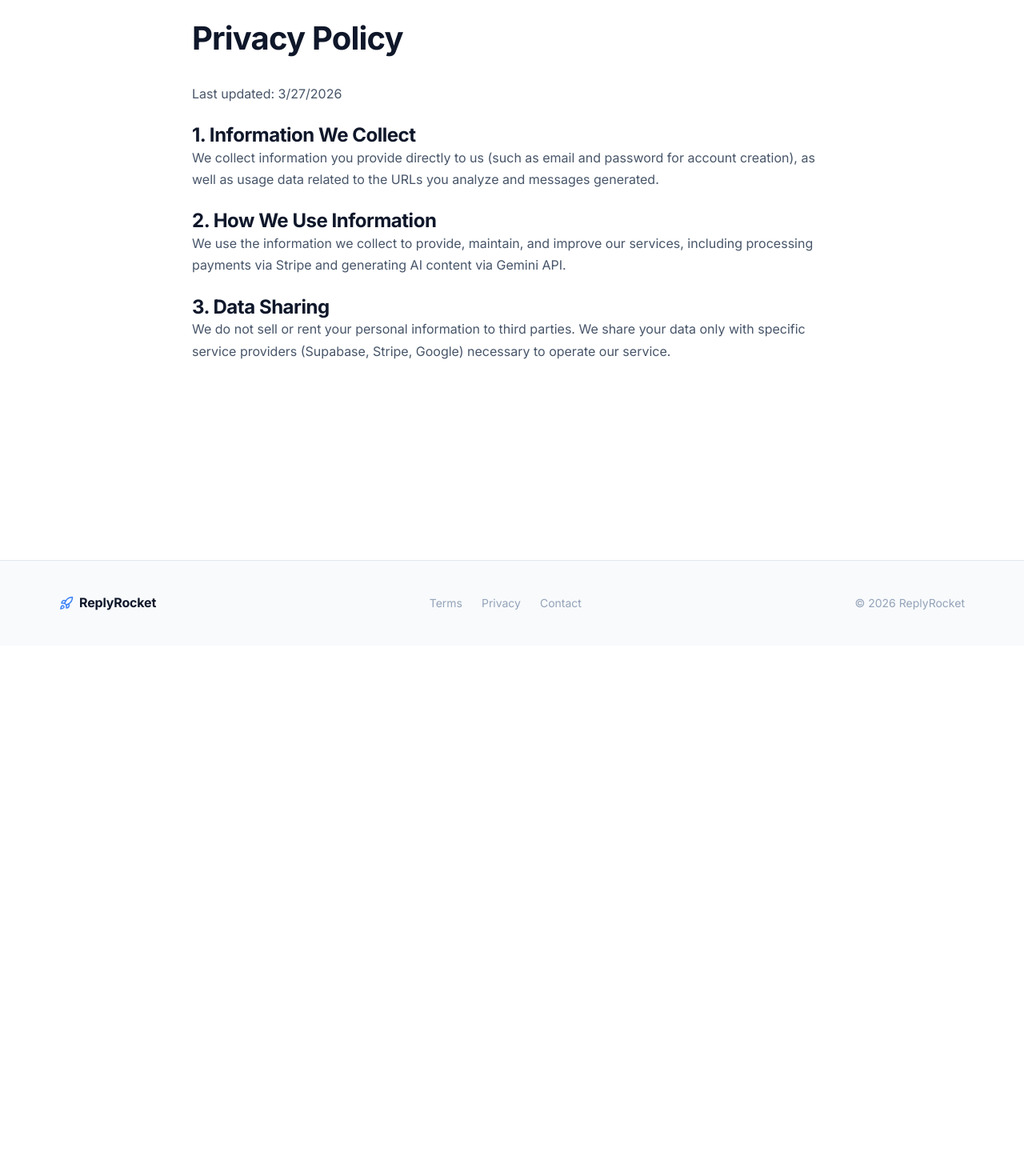
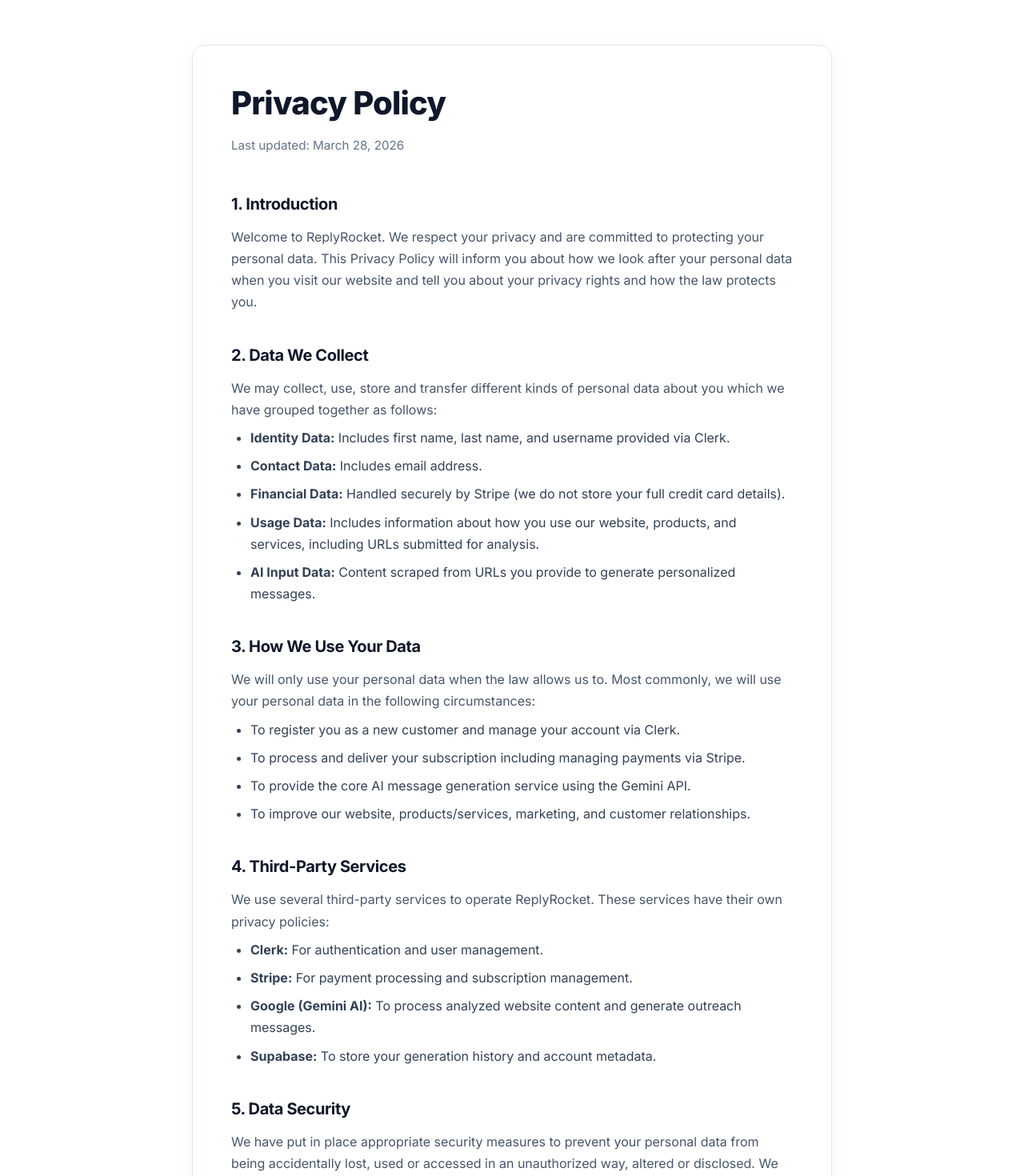
Before and after one commit to HanzalaKamran1234/reply-rocket, a Next.js app: page /privacy in a window 1280 px wide. Shown: the part 101-1571 px from the top of the page at 80% size. Before the commit the page ends 908 px from the top, so only its background shows below. Built offline with nearby package versions, Linux system fonts and the light colour scheme; no server answers.

Commit message:
feat: expand and beautify Terms of Service and Privacy Policy pages

```diff
--- a/src/app/privacy/page.tsx
+++ b/src/app/privacy/page.tsx
@@ -1,22 +1,71 @@
+import Link from 'next/link';
+
 export default function PrivacyPage() {
+  const lastUpdated = "March 28, 2026";
+
   return (
-    <div className="container" style={{ padding: '4rem 0', maxWidth: '800px' }}>
-      <h1 style={{ fontSize: '2.5rem', marginBottom: '2rem' }}>Privacy Policy</h1>
-      <div style={{ color: 'var(--text-muted)', display: 'flex', flexDirection: 'column', gap: '1.5rem' }}>
-        <p>Last updated: {new Date().toLocaleDateString()}</p>
+    <div style={{ backgroundColor: 'var(--bg-main)', minHeight: '100vh', padding: '6rem 1rem' }}>
+      <div className="container" style={{ maxWidth: '800px', backgroundColor: '#FFFFFF', padding: '3rem', borderRadius: '1rem', border: '1px solid #E2E8F0', boxShadow: '0 4px 24px rgba(0,0,0,0.04)' }}>
+        <h1 style={{ fontSize: '2.5rem', fontWeight: 800, color: '#0F172A', marginBottom: '1rem', letterSpacing: '-0.02em' }}>Privacy Policy</h1>
+        <p style={{ color: '#64748B', marginBottom: '3rem', fontSize: '0.95rem' }}>Last updated: {lastUpdated}</p>
+
+        <div style={{ display: 'flex', flexDirection: 'column', gap: '2.5rem', color: '#334155', lineHeight: 1.7 }}>
+
           <section>
-          <h2 style={{ color: 'var(--text-main)' }}>1. Information We Collect</h2>
-          <p>We collect information you provide directly to us (such as email and password for account creation), as well as usage data related to the URLs you analyze and messages generated.</p>
+            <h2 style={{ fontSize: '1.25rem', fontWeight: 700, color: '#0F172A', marginBottom: '1rem' }}>1. Introduction</h2>
+            <p>Welcome to ReplyRocket. We respect your privacy and are committed to protecting your personal data. This Privacy Policy will inform you about how we look after your personal data when you visit our website and tell you about your privacy rights and how the law protects you.</p>
           </section>
+
           <section>
-          <h2 style={{ color: 'var(--text-main)' }}>2. How We Use Information</h2>
-          <p>We use the information we collect to provide, maintain, and improve our services, including processing payments via Stripe and generating AI content via Gemini API.</p>
+            <h2 style={{ fontSize: '1.25rem', fontWeight: 700, color: '#0F172A', marginBottom: '1rem' }}>2. Data We Collect</h2>
+            <p>We may collect, use, store and transfer different kinds of personal data about you which we have grouped together as follows:</p>
+            <ul style={{ paddingLeft: '1.5rem', marginTop: '0.5rem', display: 'flex', flexDirection: 'column', gap: '0.5rem' }}>
+              <li><strong>Identity Data:</strong> Includes first name, last name, and username provided via Clerk.</li>
+              <li><strong>Contact Data:</strong> Includes email address.</li>
+              <li><strong>Financial Data:</strong> Handled securely by Stripe (we do not store your full credit card details).</li>
+              <li><strong>Usage Data:</strong> Includes information about how you use our website, products, and services, including URLs submitted for analysis.</li>
+              <li><strong>AI Input Data:</strong> Content scraped from URLs you provide to generate personalized messages.</li>
+            </ul>
           </section>
+
           <section>
-          <h2 style={{ color: 'var(--text-main)' }}>3. Data Sharing</h2>
-          <p>We do not sell or rent your personal information to third parties. We share your data only with specific service providers (Supabase, Stripe, Google) necessary to operate our service.</p>
+            <h2 style={{ fontSize: '1.25rem', fontWeight: 700, color: '#0F172A', marginBottom: '1rem' }}>3. How We Use Your Data</h2>
+            <p>We will only use your personal data when the law allows us to. Most commonly, we will use your personal data in the following circumstances:</p>
+            <ul style={{ paddingLeft: '1.5rem', marginTop: '0.5rem', display: 'flex', flexDirection: 'column', gap: '0.5rem' }}>
+              <li>To register you as a new customer and manage your account via Clerk.</li>
+              <li>To process and deliver your subscription including managing payments via Stripe.</li>
+              <li>To provide the core AI message generation service using the Gemini API.</li>
+              <li>To improve our website, products/services, marketing, and customer relationships.</li>
+            </ul>
           </section>
+
+          <section>
+            <h2 style={{ fontSize: '1.25rem', fontWeight: 700, color: '#0F172A', marginBottom: '1rem' }}>4. Third-Party Services</h2>
+            <p>We use several third-party services to operate ReplyRocket. These services have their own privacy policies:</p>
+            <ul style={{ paddingLeft: '1.5rem', marginTop: '0.5rem', display: 'flex', flexDirection: 'column', gap: '0.5rem' }}>
+              <li><strong>Clerk:</strong> For authentication and user management.</li>
+              <li><strong>Stripe:</strong> For payment processing and subscription management.</li>
+              <li><strong>Google (Gemini AI):</strong> To process analyzed website content and generate outreach messages.</li>
+              <li><strong>Supabase:</strong> To store your generation history and account metadata.</li>
+            </ul>
+          </section>
+
+          <section>
+            <h2 style={{ fontSize: '1.25rem', fontWeight: 700, color: '#0F172A', marginBottom: '1rem' }}>5. Data Security</h2>
+            <p>We have put in place appropriate security measures to prevent your personal data from being accidentally lost, used or accessed in an unauthorized way, altered or disclosed. We limit access to your personal data to those employees, agents, contractors and other third parties who have a business need to know.</p>
+          </section>
+
+          <section>
+            <h2 style={{ fontSize: '1.25rem', fontWeight: 700, color: '#0F172A', marginBottom: '1rem' }}>6. Data Retention</h2>
+            <p>We will only retain your personal data for as long as reasonably necessary to fulfill the purposes we collected it for, including for the purposes of satisfying any legal, regulatory, tax, accounting or reporting requirements.</p>
+          </section>
+
+          <div style={{ marginTop: '2rem', padding: '1.5rem', backgroundColor: '#F8FAFC', borderRadius: '0.75rem', border: '1px solid #E2E8F0' }}>
+            <p style={{ fontWeight: 600, color: '#0F172A', marginBottom: '0.5rem' }}>Privacy Concerns?</p>
+            <p>If you have any questions about this Privacy Policy or our privacy practices, please contact us at <a href="mailto:privacy@replyrocket.ai" style={{ color: '#3B82F6', textDecoration: 'none', fontWeight: 500 }}>privacy@replyrocket.ai</a></p>
           </div>
         </div>
-  )
+      </div>
+    </div>
+  );
 }
```
Also changed, not shown: src/app/terms/page.tsx (+47 -11 lines). Lines whose indentation alone changed are shown as unchanged.
